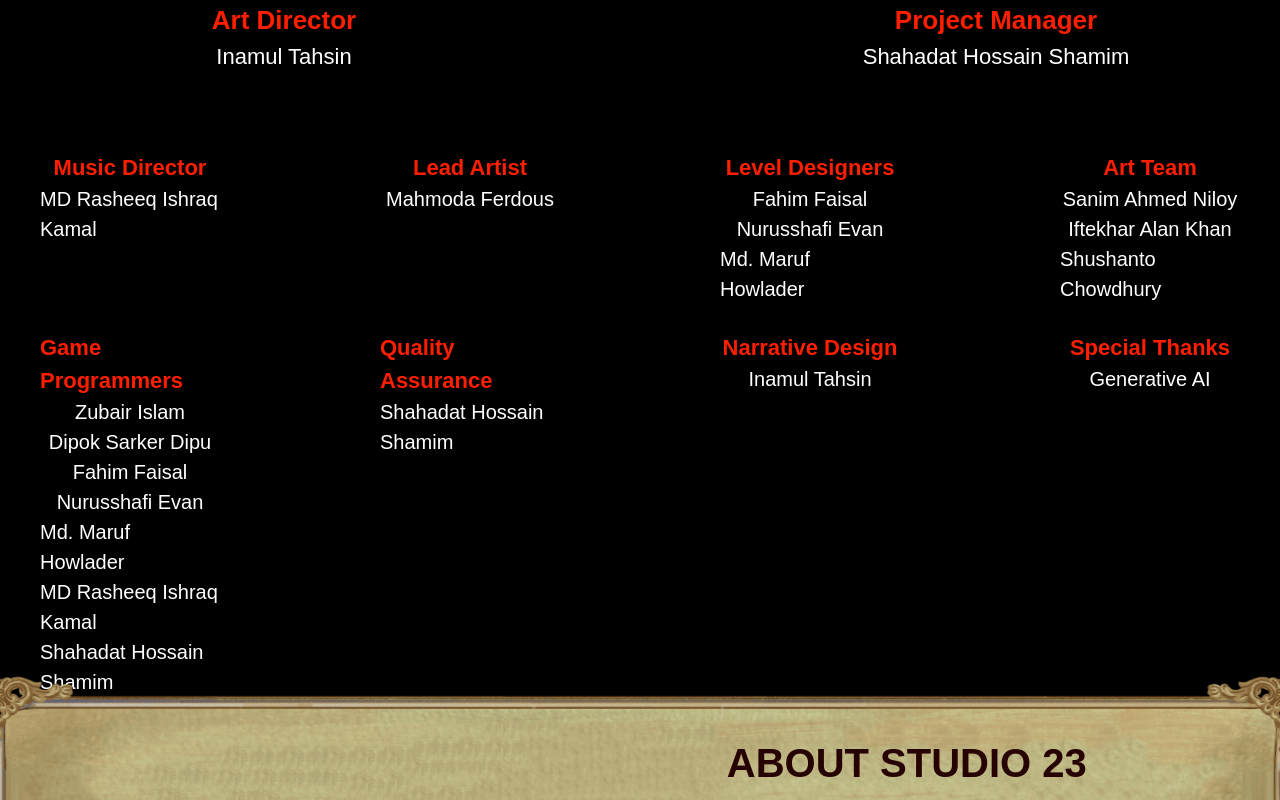
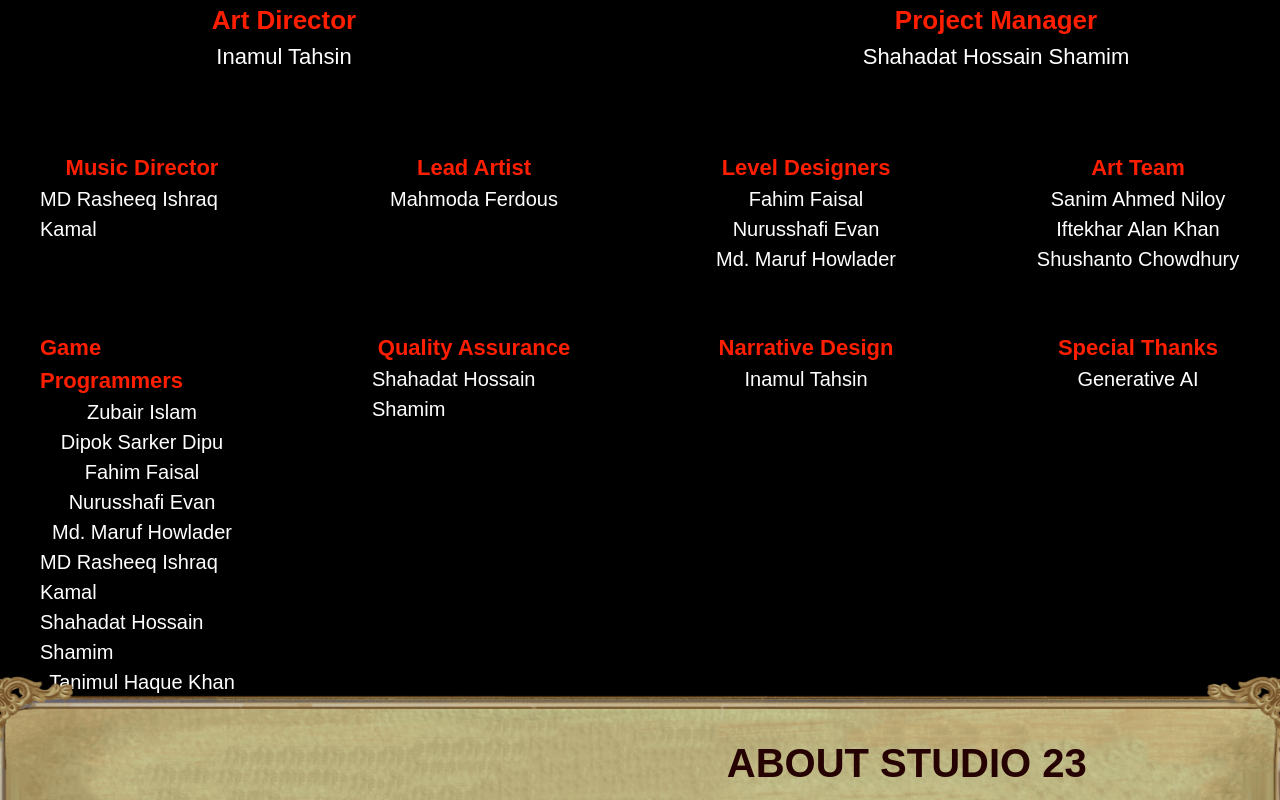
Before and after one commit to Studio-23-xyz/studio23-website, a Next.js app: page /our-titles/silent-scream-2 in a window 1280 px wide. Shown: the part 4950-5750 px from the top of the page. Built offline with nearby package versions, Linux system fonts and the light colour scheme; a web font is replaced by a local one.

Commit message:
Hover Effect Add

```diff
--- a/src/app/components/silentscream2page/SS2Screenshots.js
+++ b/src/app/components/silentscream2page/SS2Screenshots.js
@@ -1,8 +1,8 @@
 import Image from "next/image";
 import { Fragment, useState } from "react";
+import Screenshot2 from "../../../../public/assets/ss2-game-page/silent-scream-2-hero.png";
+import Screenshot1 from "../../../../public/assets/ss2-game-page/ss2-screenshots/SS2-SS-1.png";
 import SS2GameSSModal from "./SS2GameSSModal";
-import Screenshot1 from "../../../../public/assets/ss2-game-page/ss2-screenshots/SS2-SS-1.png";
-import Screenshot2 from "../../../../public/assets/ss2-game-page/silent-scream-2-hero.png";
 
 const screenshots = [
   { src: Screenshot1, alt: "Silent Scream 2 Screenshot 1" },
@@ -47,7 +47,7 @@ const SS2Screenshots = () => {
             {screenshots.map((screenshot, index) => (
               <div
                 key={index}
-                className="bg-ss2-ss-bg w-[133px] md:w-[368px] h-[182px] md:h-[504px] px-3 md:px-6 pt-5 md:pt-9 pb-7 md:pb-16"
+                className="bg-ss2-ss-bg w-[133px] md:w-[368px] h-[182px] md:h-[504px] px-3 md:px-6 pt-5 md:pt-9 pb-7 md:pb-16 transform transition-transform duration-300 hover:scale-105 hover:brightness-110"
                 onClick={() => openModal(screenshot)}
               >
                 <Image
--- a/src/app/components/silentscream2page/SS2TeamSection.js
+++ b/src/app/components/silentscream2page/SS2TeamSection.js
@@ -27,7 +27,7 @@ const SS2TeamSection = () => {
             <p className="text-[24px] text-white">Tanimul Haque Khan</p>
           </div>
 
-          <div className="grid grid-cols-1 md:grid-cols-2 gap-56">
+          <div className="grid grid-cols-1 md:grid-cols-2 md:gap-56">
             <div className="h-[80px] md:h-[150px] flex flex-col justify-start items-center">
              <h1 className="text-[26px] text-silent2_red font-bold">Art Director</h1>
              <p className="text-[22px] text-white">Inamul Tahsin</p>
@@ -38,7 +38,7 @@ const SS2TeamSection = () => {
             </div>
           </div>
 
-           <div className="grid grid-cols-1 md:grid-cols-4 gap-40">
+           <div className="grid grid-cols-1 md:grid-cols-4 md:gap-32">
             <div className="h-[80px] md:h-[180px] flex flex-col justify-start items-center">
               <h1 className="text-[22px] font-bold text-silent2_red">Music Director</h1>
               <p className="text-[20px] text-white">MD Rasheeq Ishraq Kamal</p>
@@ -61,7 +61,7 @@ const SS2TeamSection = () => {
             </div>
           </div>
 
-          <div className="grid grid-cols-1 md:grid-cols-4 gap-40">
+          <div className="grid grid-cols-1 md:grid-cols-4 md:gap-32">
             <div className="h-[300px] md:h-[320px] flex flex-col justify-start items-center">
               <h1 className="text-[22px] font-bold text-silent2_red">
                 Game Programmers
```
